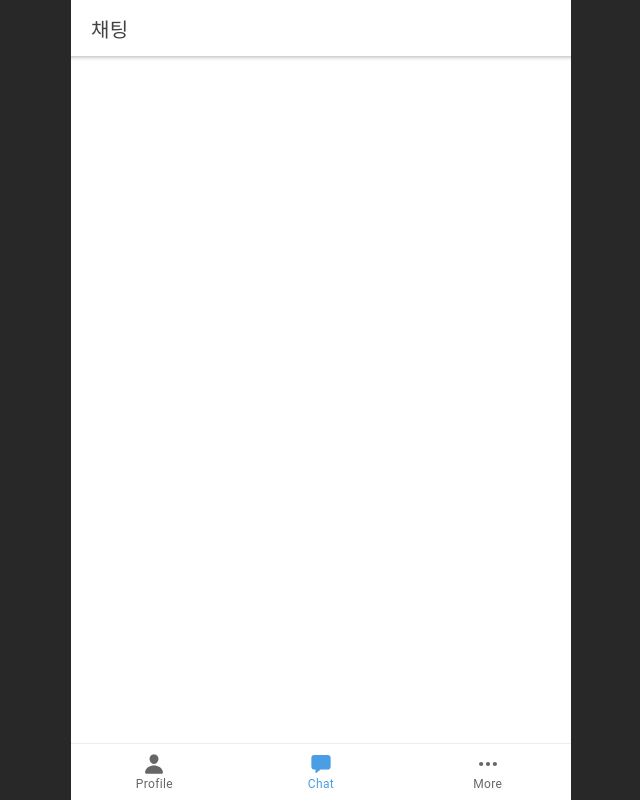
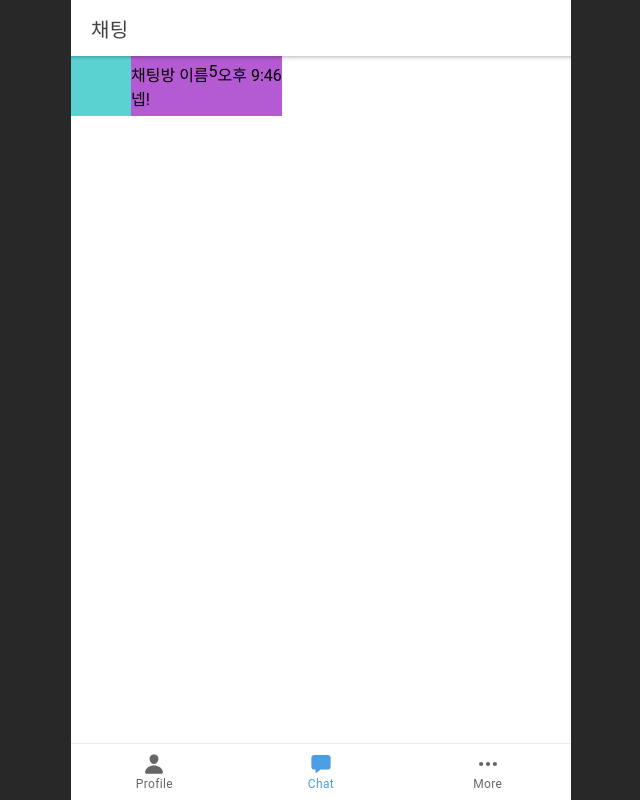
Before and after one commit to YoungWukJeon/raintalk-app, a React (Create React App) app: page /chat in a window 1280 px wide. Shown: the whole page, without its empty margins (319-959 px from the left). Built offline with nearby package versions, Linux system fonts and the light colour scheme.

Commit message:
styledComponent -> stitches/react

```diff
--- a/package.json
+++ b/package.json
@@ -5,6 +5,7 @@
     "dependencies": {
         "@ionic/react": "^5.5.0",
         "@ionic/react-router": "^5.5.0",
+        "@stitches/react": "^1.0.0",
         "@testing-library/jest-dom": "^5.11.9",
         "@testing-library/react": "^11.2.5",
         "@testing-library/user-event": "^12.6.3",
@@ -14,10 +15,10 @@
         "@types/react-dom": "^16.9.10",
         "@types/react-router": "^5.1.11",
         "@types/react-router-dom": "^5.1.7",
-        "@types/styled-components": "^5.1.11",
         "ionicons": "^5.4.0",
         "react": "^17.0.1",
         "react-dom": "^17.0.1",
+        "react-icons": "^4.2.0",
         "react-router": "^5.2.0",
         "react-router-dom": "^5.2.0",
         "react-scripts": "4.0.2",
--- a/src/App.tsx
+++ b/src/App.tsx
@@ -17,7 +17,7 @@ import MoreTab from './pages/tabs/MoreTab';
 
 /* Core CSS required for Ionic components to work properly */
 import '@ionic/react/css/core.css';
-import styled from 'styled-components';
+import { styled } from './stitches.config';
 
 /* Basic CSS for apps built with Ionic */
 import '@ionic/react/css/normalize.css';
@@ -35,11 +35,11 @@ import '@ionic/react/css/display.css';
 /* Theme variables */
 import './theme/variables.css';
 
-const StyledIonApp = styled(IonApp)`
-    max-width: 500px;
-    min-width: 320px;
-    margin: 0 auto;
-`;
+const StyledIonApp = styled(IonApp, {
+    maxWidth: "500px",
+    minWidth: "320px",
+    margin: "0 auto"
+});
 
 const App: React.FC = () => (
     <StyledIonApp>
--- a/src/components/chat/ChatRoom.tsx
+++ b/src/components/chat/ChatRoom.tsx
@@ -1,4 +1,5 @@
 import React from 'react';
+import ChatRoomItem from "./ChatRoomItem";
 
 interface ChatRoomProps {
 }
@@ -6,7 +7,13 @@ interface ChatRoomProps {
 const ChatRoom: React.FC<ChatRoomProps> = ({}) => {
     return (
         <div>
-
+            <ChatRoomItem
+                thumbnail={""}
+                name={"채팅방 이름"}
+                joinedUserNum={5}
+                lastChattedAt={"오후 9:46"}
+                lastChatMessage={"넵!"}
+            />
         </div>
     )
 }
--- a/src/components/chat/ChatRoomItem.tsx
+++ b/src/components/chat/ChatRoomItem.tsx
@@ -1,20 +1,73 @@
 import React from 'react';
+import { styled } from '../../stitches.config';
 
-import styled from 'styled-components';
+const ItemWrapper = styled("div", {
+    display: 'flex',
+    flexDirection: 'row'
+});
 
-const LastChatMessage = styled.div`
-    display: flex;
-`;
+const Thumbnail = styled("div", {
+    display: 'flex',
+    width: '60px',
+    height: '60px',
+    backgroundColor: 'rgb(90, 210, 210)'
+});
 
-interface ChatRoomItemProps {
+const ItemContent = styled("div", {
+    display: 'flex',
+    flexDirection: 'column',
+    justifyContent: 'center',
+    backgroundColor: 'rgb(180, 90, 210)'
+});
+
+const ItemInfoContent = styled("div", {
+    display: 'flex'
+});
+
+const Name = styled("div", {
+    display: 'inline-flex'
+});
+
+const JoinedUserNum = styled("div", {
+    display: 'inline-flex'
+});
+
+const LastChattedAt = styled("div", {
+    display: 'inline-flex'
+});
+
+const ItemMessageContent = styled("div", {
+    display: 'flex'
+});
+
+const LastChatMessage = styled("div", {
+    display: 'inline-flex'
+});
+
+interface IChatRoomItemProps {
+    thumbnail: string,
+    name: string,
+    joinedUserNum: number,
+    lastChattedAt: string,
     lastChatMessage: string
 }
 
-const ChatRoomItem: React.FC<ChatRoomItemProps> = ({lastChatMessage}) => {
+const ChatRoomItem: React.FC<IChatRoomItemProps> = ({thumbnail, name, joinedUserNum, lastChattedAt, lastChatMessage}) => {
     return (
-        <React.Fragment>
-            <LastChatMessage>{lastChatMessage}</LastChatMessage>
-        </React.Fragment>
+        <ItemWrapper>
+            <Thumbnail />
+            <ItemContent>
+                <ItemInfoContent>
+                    <Name>{name}</Name>
+                    <JoinedUserNum>{joinedUserNum}</JoinedUserNum>
+                    <LastChattedAt>{lastChattedAt}</LastChattedAt>
+                </ItemInfoContent>
+                <ItemMessageContent>
+                    <LastChatMessage>{lastChatMessage}</LastChatMessage>
+                </ItemMessageContent>
+            </ItemContent>
+
+        </ItemWrapper>
     )
 }
 
--- a/src/pages/tabs/ChatTab.tsx
+++ b/src/pages/tabs/ChatTab.tsx
@@ -1,6 +1,7 @@
 import React from "react";
 import { IonContent, IonHeader, IonPage, IonTitle, IonToolbar } from '@ionic/react';
 import './ChatTab.css';
+import ChatRoom from "../../components/chat/ChatRoom";
 
 const ChatTab: React.FC = () => {
     return (
@@ -16,6 +17,10 @@ const ChatTab: React.FC = () => {
                         <IonTitle size="large">채팅</IonTitle>
                     </IonToolbar>
                 </IonHeader>
+
+                <ChatRoom>
+
+                </ChatRoom>
             </IonContent>
         </IonPage>
     );
--- /dev/null
+++ b/src/stitches.config.ts
@@ -0,0 +1,25 @@
+import { createStitches } from '@stitches/react';
+
+export const {
+    styled,
+    css,
+    globalCss,
+    keyframes,
+    getCssText,
+    theme,
+    createTheme,
+    config,
+} = createStitches({
+    theme: {
+        colors: {
+            gray400: 'gainsboro',
+            gray500: 'lightgray',
+        },
+    },
+    media: {
+        bp1: '(min-width: 480px)',
+    },
+    utils: {
+        marginX: (value: any) => ({ marginLeft: value, marginRight: value }),
+    },
+});
```
